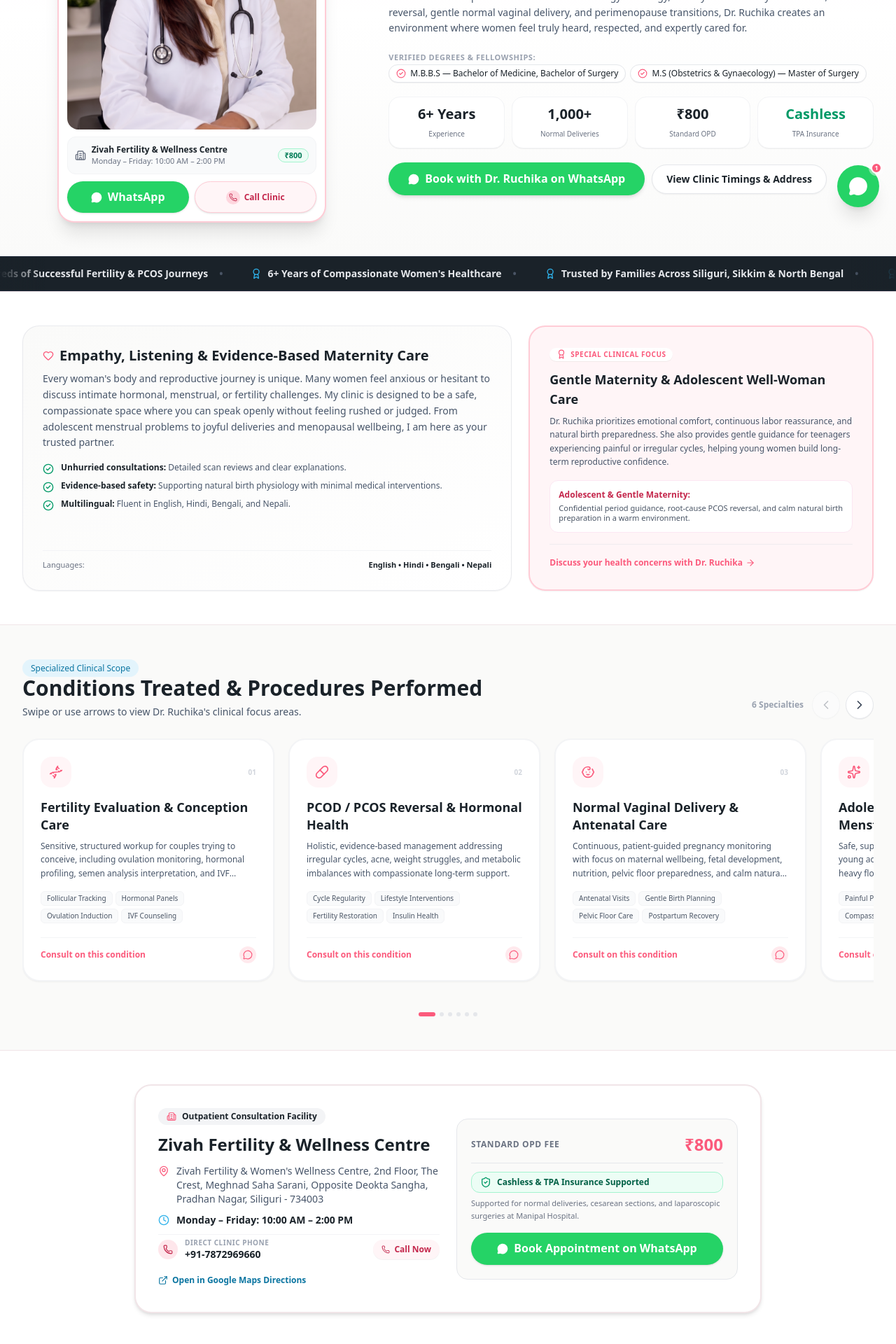
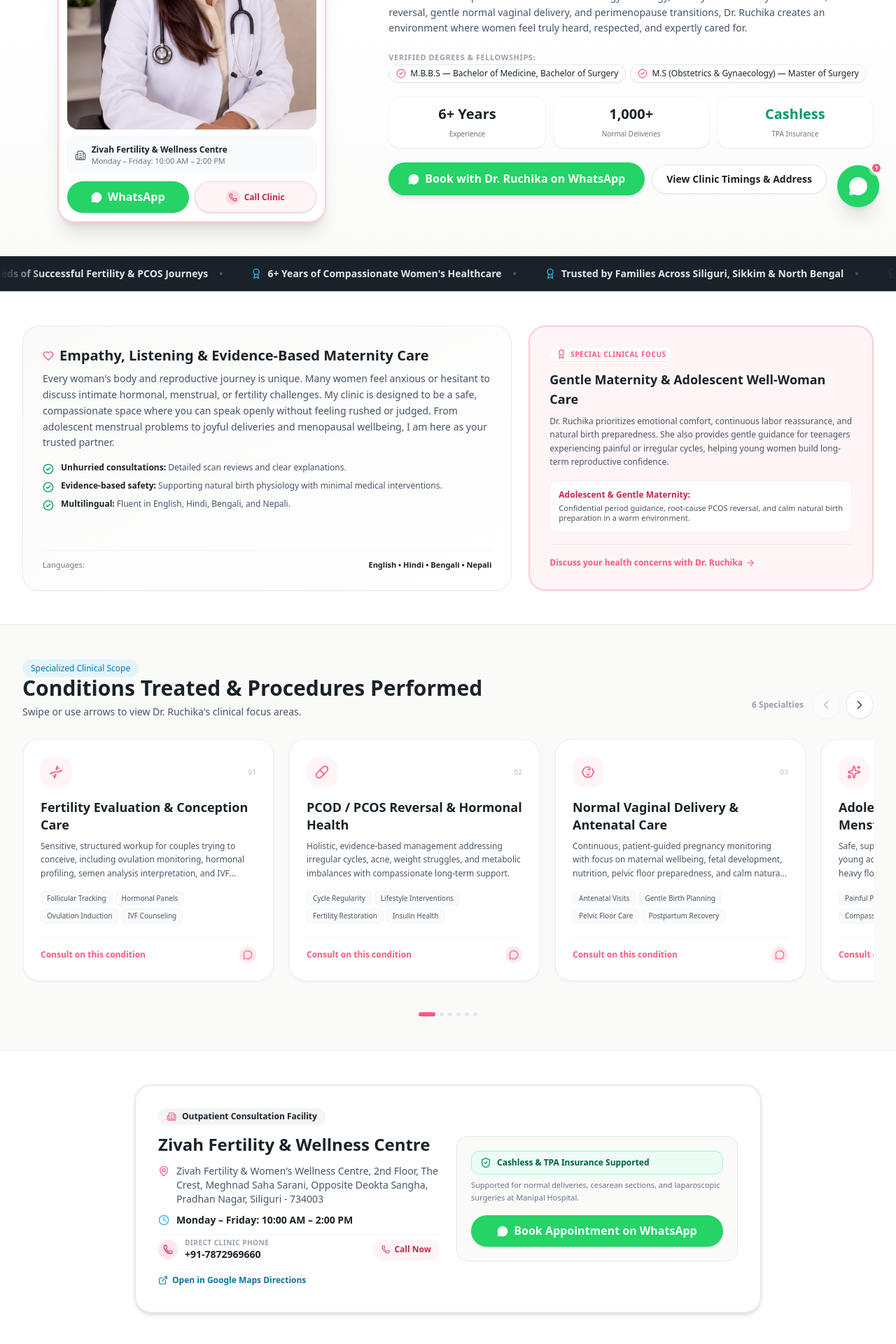
Before and after one commit to prince8809/drruchikasubham, a Next.js app in the folder website/: page /doctors/dr-ruchika-agarwal in a window 1280 px wide. Shown: the part 480-2400 px from the top of the page at 70% size. Built offline with nearby package versions, Linux system fonts and the light colour scheme.

Commit message:
Remove Standard OPD fee across website and adapt responsive layouts

```diff
--- a/website/src/app/doctors/[slug]/page.tsx
+++ b/website/src/app/doctors/[slug]/page.tsx
@@ -46,7 +46,7 @@ export async function generateMetadata({
   }
 
   const title = `${doctor.name} — ${doctor.role} | Siliguri`;
-  const description = `${doctor.tagline} ${doctor.bio} Consulting at ${doctor.hospitalShort}. Standard OPD Consultation: ${doctor.consultationFee}.`;
+  const description = `${doctor.tagline} ${doctor.bio} Consulting at ${doctor.hospitalShort}. Direct WhatsApp appointments & Cashless TPA insurance supported.`;
 
   return {
     title,
@@ -58,41 +58,34 @@ export async function generateMetadata({
       "gynaecologist siliguri",
       "obstetrician siliguri",
       doctor.hospitalShort,
-      "pregnancy care siliguri",
-      "PCOS doctor siliguri",
-      "laparoscopic surgery siliguri",
+      "laparoscopic surgeon siliguri",
+      "pregnancy doctor siliguri",
       "normal delivery siliguri",
-      "high-risk pregnancy siliguri",
-      "IVF clinic siliguri",
+      "c section siliguri",
+      "women doctor siliguri",
     ],
+    alternates: {
+      canonical: `https://drruchikasubham.com/doctors/${doctor.slug}`,
+    },
     openGraph: {
       title,
       description,
+      url: `https://drruchikasubham.com/doctors/${doctor.slug}`,
+      siteName: "Dr. Ruchika & Dr. Subham Agarwal",
       type: "profile",
-      locale: "en_IN",
       images: [
         {
           url: doctor.photo,
           width: 800,
-          height: 1000,
+          height: 800,
           alt: doctor.name,
         },
       ],
     },
-    twitter: {
-      card: "summary_large_image",
-      title,
-      description,
-      images: [doctor.photo],
-    },
   };
 }
 
-export default async function DoctorDetailPage({
-  params,
-}: {
-  params: Promise<{ slug: string }>;
-}) {
+export default async function DoctorProfilePage({ params }: { params: Promise<{ slug: string }> }) {
   const { slug } = await params;
   const doctor = doctors.find((d) => d.slug === slug);
 
@@ -111,7 +104,6 @@ export default async function DoctorDetailPage({
     jobTitle: doctor.role,
     description: doctor.fullBio,
     telephone: doctor.phone,
-    priceRange: doctor.consultationFee,
     knowsLanguage: doctor.languages,
     image: `https://drruchikasubham.com${doctor.photo}`,
     medicalSpecialty: [
@@ -207,8 +199,8 @@ export default async function DoctorDetailPage({
                 </div>
 
                 {/* Hospital Badge on Card */}
-                <div className="mt-2.5 p-2.5 rounded-xl bg-gray-50 border border-gray-100 flex items-center justify-between text-xs">
-                  <div className="flex items-center gap-2">
+                <div className="mt-2.5 p-2.5 rounded-xl bg-gray-50 border border-gray-100 flex items-center text-xs">
+                  <div className="flex items-center gap-2 min-w-0">
                     <Building2 className="w-4 h-4 text-gray-500 shrink-0" />
                     <div className="min-w-0">
                       <span className="font-bold text-[#1A2229] block truncate">
@@ -217,9 +209,6 @@ export default async function DoctorDetailPage({
                       <span className="text-gray-500 text-[11px]">{doctor.timings}</span>
                     </div>
                   </div>
-                  <span className="font-bold text-emerald-700 bg-emerald-50 border border-emerald-200 px-2 py-0.5 rounded-full text-[11px] shrink-0 ml-2">
-                    {doctor.consultationFee}
-                  </span>
                 </div>
 
                 {/* Primary Quick CTA buttons: Graphic WhatsApp & Call Clinic */}
@@ -304,7 +293,7 @@ export default async function DoctorDetailPage({
               </div>
 
               {/* Key Quick Stats Strip */}
-              <div className="grid grid-cols-2 sm:grid-cols-4 gap-2.5 pt-1">
+              <div className="grid grid-cols-3 gap-2.5 pt-1">
                 <div className="p-2.5 rounded-2xl bg-white border border-gray-100 shadow-2xs text-center">
                   <span className="block text-lg sm:text-xl font-extrabold text-[#1A2229]">
                     {doctor.experience}
@@ -316,12 +305,6 @@ export default async function DoctorDetailPage({
                     1,000+
                   </span>
                   <span className="text-[10px] text-gray-500 font-medium">Normal Deliveries</span>
-                </div>
-                <div className="p-2.5 rounded-2xl bg-white border border-gray-100 shadow-2xs text-center">
-                  <span className="block text-lg sm:text-xl font-extrabold text-[#1A2229]">
-                    {doctor.consultationFee}
-                  </span>
-                  <span className="text-[10px] text-gray-500 font-medium">Standard OPD</span>
                 </div>
                 <div className="p-2.5 rounded-2xl bg-white border border-gray-100 shadow-2xs text-center">
                   <span className="block text-lg sm:text-xl font-extrabold text-emerald-600">
@@ -558,19 +541,10 @@ export default async function DoctorDetailPage({
                 </div>
               </div>
 
-              {/* Consultation Fee & Insurance Badge Box */}
-              <div className="bg-[#FAFAF9] rounded-2xl p-5 border border-gray-200 space-y-3">
-                <div className="flex justify-between items-center pb-2.5 border-b border-gray-200">
-                  <span className="text-xs font-bold uppercase tracking-wider text-gray-500">
-                    Standard OPD Fee
-                  </span>
-                  <span className="text-2xl font-black text-[#FB5A7C]">
-                    {doctor.consultationFee}
-                  </span>
-                </div>
-
+              {/* Insurance & Quick Appointment Booking Box */}
+              <div className="bg-[#FAFAF9] rounded-2xl p-4 sm:p-5 border border-gray-200 space-y-3">
                 <div className="space-y-1.5">
-                  <div className="flex items-center gap-2 text-xs font-semibold text-emerald-800 bg-emerald-50 border border-emerald-200 px-3 py-1.5 rounded-xl">
+                  <div className="flex items-center gap-2 text-xs font-semibold text-emerald-800 bg-emerald-50 border border-emerald-200 px-3 py-2 rounded-xl">
                     <ShieldCheck className="w-4 h-4 text-emerald-600 shrink-0" />
                     <span>Cashless &amp; TPA Insurance Supported</span>
                   </div>
--- a/website/src/components/home/DoctorProfiles.tsx
+++ b/website/src/components/home/DoctorProfiles.tsx
@@ -2,7 +2,6 @@ import Image from "next/image";
 import Link from "next/link";
 import { MessageCircle, MapPin, Clock, ArrowRight } from "lucide-react";
 import { doctors } from "@/data/doctors";
-import { CONSULTATION_FEE } from "@/lib/constants";
 
 export default function DoctorProfiles() {
   return (
@@ -57,12 +56,9 @@ export default function DoctorProfiles() {
 
                   {/* Doctor Details */}
                   <div className="min-w-0 flex-1 space-y-1.5">
-                    <div className="flex items-center justify-between gap-1.5 flex-wrap sm:flex-nowrap">
+                    <div className="flex items-center gap-1.5">
                       <span className={`inline-block text-[10px] sm:text-xs font-bold px-2.5 py-0.5 rounded-full ${badgeBg}`}>
                         {doc.degrees}
-                      </span>
-                      <span className="text-[11px] font-bold text-emerald-700 bg-emerald-50 border border-emerald-200 px-2 py-0.5 rounded-full shrink-0">
-                        OPD: {CONSULTATION_FEE}
                       </span>
                     </div>
 
--- a/website/src/components/home/HeroSection.tsx
+++ b/website/src/components/home/HeroSection.tsx
@@ -3,7 +3,7 @@
 import Image from "next/image";
 import Link from "next/link";
 import { MessageCircle, ShieldCheck, Heart, Sparkles, Award } from "lucide-react";
-import { WHATSAPP_SUBHAM, WHATSAPP_RUCHIKA, CONSULTATION_FEE } from "@/lib/constants";
+import { WHATSAPP_SUBHAM, WHATSAPP_RUCHIKA } from "@/lib/constants";
 
 export default function HeroSection() {
   return (
@@ -71,10 +71,6 @@ export default function HeroSection() {
               <div className="flex items-center gap-1.5">
                 <ShieldCheck className="w-4 h-4 text-[#10B981]" />
                 <span>Cashless Insurance Tie-up</span>
-              </div>
-              <div className="flex items-center gap-1.5">
-                <span className="w-2 h-2 rounded-full bg-[#2FB2EA]"></span>
-                <span>Standard OPD Fee: <strong>{CONSULTATION_FEE}</strong></span>
               </div>
             </div>
           </div>
--- a/website/src/components/home/ServicesGrid.tsx
+++ b/website/src/components/home/ServicesGrid.tsx
@@ -20,8 +20,7 @@ import {
 import { services, Service } from "@/data/services";
 import {
   WHATSAPP_SUBHAM,
-  WHATSAPP_RUCHIKA,
-  CONSULTATION_FEE
+  WHATSAPP_RUCHIKA
 } from "@/lib/constants";
 
 type CategoryFilter = "All" | "Pregnancy & Delivery" | "Fertility & Hormones" | "Advanced Surgery" | "Well-Woman";
@@ -237,7 +236,6 @@ export default function ServicesGrid() {
                     {bookingService.title}
                   </span>
                   <h4 className="font-bold text-[#1A2229] text-lg leading-tight">Quick WhatsApp Booking</h4>
-                  <p className="text-xs text-[#64748B] mt-0.5">Consultation Fee: {CONSULTATION_FEE}</p>
                 </div>
                 <button
                   onClick={() => setBookingService(null)}
--- a/website/src/components/layout/Footer.tsx
+++ b/website/src/components/layout/Footer.tsx
@@ -9,7 +9,6 @@ import {
   FACEBOOK_URL,
   ADDRESS_MANIPAL,
   ADDRESS_ZIVAH,
-  CONSULTATION_FEE,
   WHATSAPP_SUBHAM,
   WHATSAPP_RUCHIKA
 } from "@/lib/constants";
@@ -157,13 +156,9 @@ export default function Footer() {
 
           {/* Column 4: Consultation & Insurance */}
           <div className="space-y-4">
-            <h4 className="font-semibold text-base text-white">Consultation &amp; Insurance</h4>
-            <div className="bg-gray-800/80 rounded-xl p-4 border border-gray-700/60 space-y-2.5">
-              <div className="flex justify-between items-center text-xs">
-                <span className="text-gray-400">Standard OPD Fee</span>
-                <span className="font-bold text-[#FB5A7C] text-sm">{CONSULTATION_FEE}</span>
-              </div>
-              <div className="flex items-center gap-2 text-xs text-emerald-400 pt-1 border-t border-gray-700">
+            <h4 className="font-semibold text-base text-white">Insurance &amp; Coverage</h4>
+            <div className="bg-gray-800/80 rounded-xl p-4 border border-gray-700/60 space-y-2">
+              <div className="flex items-center gap-2 text-xs text-emerald-400 font-semibold">
                 <ShieldCheck className="w-4 h-4 shrink-0" />
                 <span>Cashless &amp; TPA Insurance Supported</span>
               </div>
--- a/website/src/components/layout/WhatsAppFAB.tsx
+++ b/website/src/components/layout/WhatsAppFAB.tsx
@@ -2,7 +2,7 @@
 
 import { useState } from "react";
 import { MessageCircle, X, ExternalLink } from "lucide-react";
-import { WHATSAPP_SUBHAM, WHATSAPP_RUCHIKA, CONSULTATION_FEE } from "@/lib/constants";
+import { WHATSAPP_SUBHAM, WHATSAPP_RUCHIKA } from "@/lib/constants";
 
 export default function WhatsAppFAB() {
   const [isOpen, setIsOpen] = useState(false);
@@ -15,7 +15,6 @@ export default function WhatsAppFAB() {
           <div className="flex items-center justify-between pb-3 border-b border-gray-100">
             <div>
               <h4 className="font-bold text-[#1A2229] text-base">Quick WhatsApp Booking</h4>
-              <p className="text-xs text-[#64748B]">Consultation Fee: {CONSULTATION_FEE}</p>
             </div>
             <button
               onClick={() => setIsOpen(false)}
--- a/website/src/data/doctors.ts
+++ b/website/src/data/doctors.ts
@@ -1,4 +1,4 @@
-import { WHATSAPP_SUBHAM, WHATSAPP_RUCHIKA, PHONE_SUBHAM, PHONE_RUCHIKA, CONSULTATION_FEE } from "@/lib/constants";
+import { WHATSAPP_SUBHAM, WHATSAPP_RUCHIKA, PHONE_SUBHAM, PHONE_RUCHIKA } from "@/lib/constants";
 
 export interface SpecialtyItem {
   title: string;
@@ -33,7 +33,6 @@ export interface Doctor {
   hospital: string;
   hospitalShort: string;
   timings: string;
-  consultationFee: string;
   experience: string;
   languages: string[];
   qualificationsList: string[];
@@ -72,7 +71,6 @@ export const doctors: Doctor[] = [
     hospital: "Manipal Hospital, Meghnad Saha Sarani, Ward 2, Pradhan Nagar, Siliguri, West Bengal 734003",
     hospitalShort: "Manipal Hospital, Siliguri",
     timings: "Monday – Friday: 10:00 AM – 6:00 PM",
-    consultationFee: CONSULTATION_FEE,
     experience: "6+ Years",
     languages: ["English", "Hindi", "Bengali", "Nepali"],
     qualificationsList: [
@@ -149,8 +147,8 @@ export const doctors: Doctor[] = [
         answer: "Dr. Subham consults OPD patients at Manipal Hospital, Siliguri from Monday to Friday between 10:00 AM and 6:00 PM. All deliveries and surgical procedures are conducted at Manipal Hospital with full ICU and NICU support."
       },
       {
-        question: "What is the consultation fee and is insurance accepted?",
-        answer: "The standard OPD consultation fee is ₹800. Cashless and TPA insurance claims are fully supported for all inpatient admissions, deliveries, and surgical procedures at Manipal Hospital."
+        question: "Is cashless health insurance accepted for procedures?",
+        answer: "Yes. Cashless and TPA insurance claims are fully supported for all inpatient admissions, deliveries (normal and cesarean), and laparoscopic surgeries at Manipal Hospital."
       },
       {
         question: "Can husbands and partners join the consultation and labor room?",
@@ -182,7 +180,6 @@ export const doctors: Doctor[] = [
     hospital: "Zivah Fertility & Women's Wellness Centre, 2nd Floor, The Crest, Meghnad Saha Sarani, Opposite Deokta Sangha, Pradhan Nagar, Siliguri - 734003",
     hospitalShort: "Zivah Fertility & Wellness Centre",
     timings: "Monday – Friday: 10:00 AM – 2:00 PM",
-    consultationFee: CONSULTATION_FEE,
     experience: "6+ Years",
     languages: ["English", "Hindi", "Bengali", "Nepali"],
     qualificationsList: [
@@ -256,8 +253,8 @@ export const doctors: Doctor[] = [
         answer: "Dr. Ruchika consults at Zivah Fertility & Women's Wellness Centre, 2nd Floor, The Crest, Meghnad Saha Sarani (opposite Deokta Sangha), Pradhan Nagar, Siliguri from Monday to Friday between 10:00 AM and 2:00 PM."
       },
       {
-        question: "What is the consultation fee and how do I book?",
-        answer: "The standard OPD consultation fee is ₹800. You can book an appointment instantly on WhatsApp by clicking the 'Book on WhatsApp' button on this page."
+        question: "How do I book an OPD consultation with Dr. Ruchika?",
+        answer: "You can book your consultation directly on WhatsApp by clicking the 'Book on WhatsApp' button on this page, or by contacting the clinic desk."
       },
       {
         question: "I have painful periods or PCOS. What happens during the first visit?",
--- a/website/src/lib/constants.ts
+++ b/website/src/lib/constants.ts
@@ -7,4 +7,3 @@ export const INSTAGRAM_HANDLE = "@drruchikasubham";
 export const FACEBOOK_URL = "https://www.facebook.com/drruchikasubham";
 export const ADDRESS_MANIPAL = "Manipal Hospital, Meghnad Saha Sarani, Ward 2, Pradhan Nagar, Siliguri, West Bengal 734003";
 export const ADDRESS_ZIVAH = "Zivah Fertility & Women's Wellness Centre, 2nd Floor, The Crest, Meghnad Saha Sarani, Opposite Deokta Sangha, Pradhan Nagar, Siliguri - 734003";
-export const CONSULTATION_FEE = "₹800";
```
Also changed, not shown: website/src/components/home/BookingStrip.tsx (+3 -8 lines).
